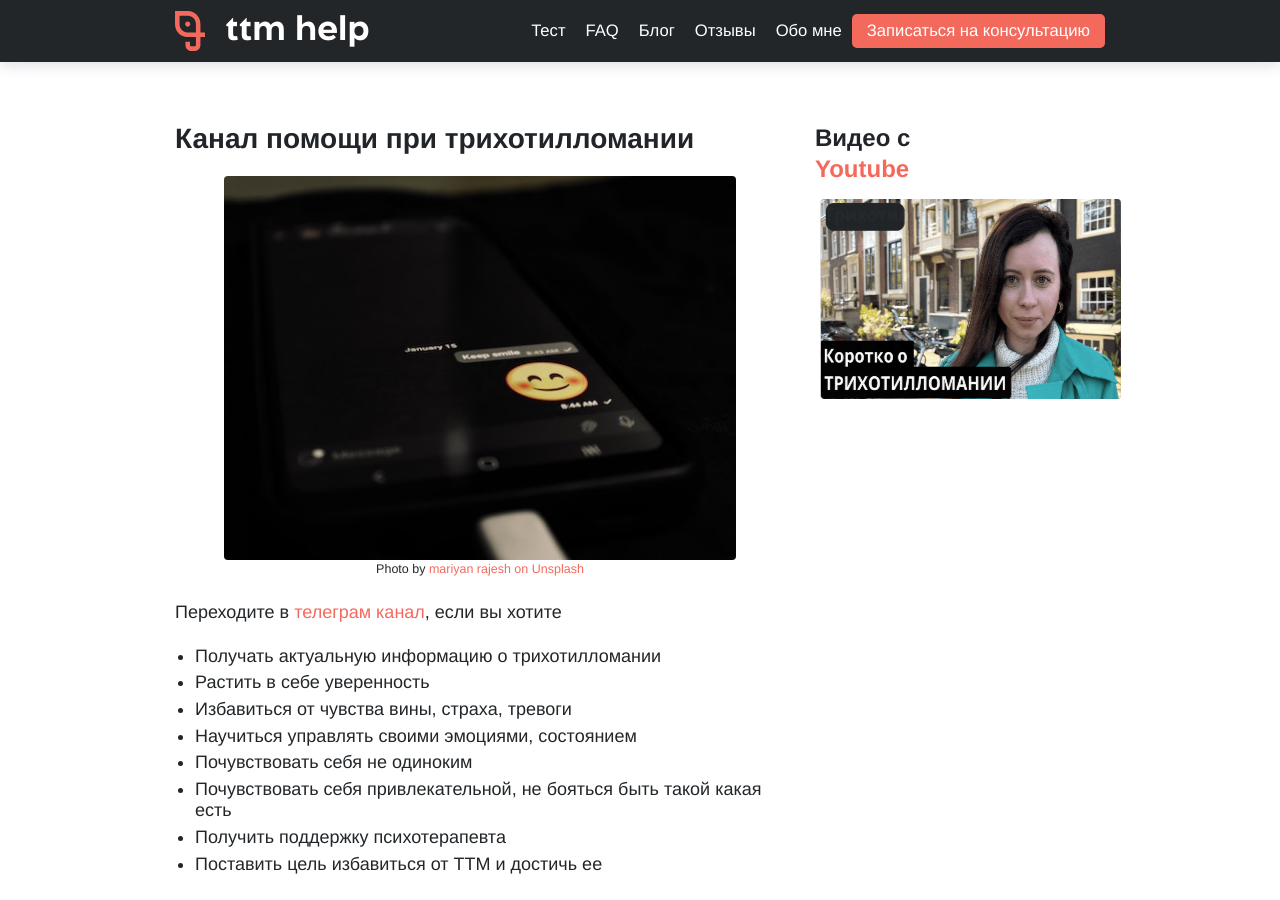
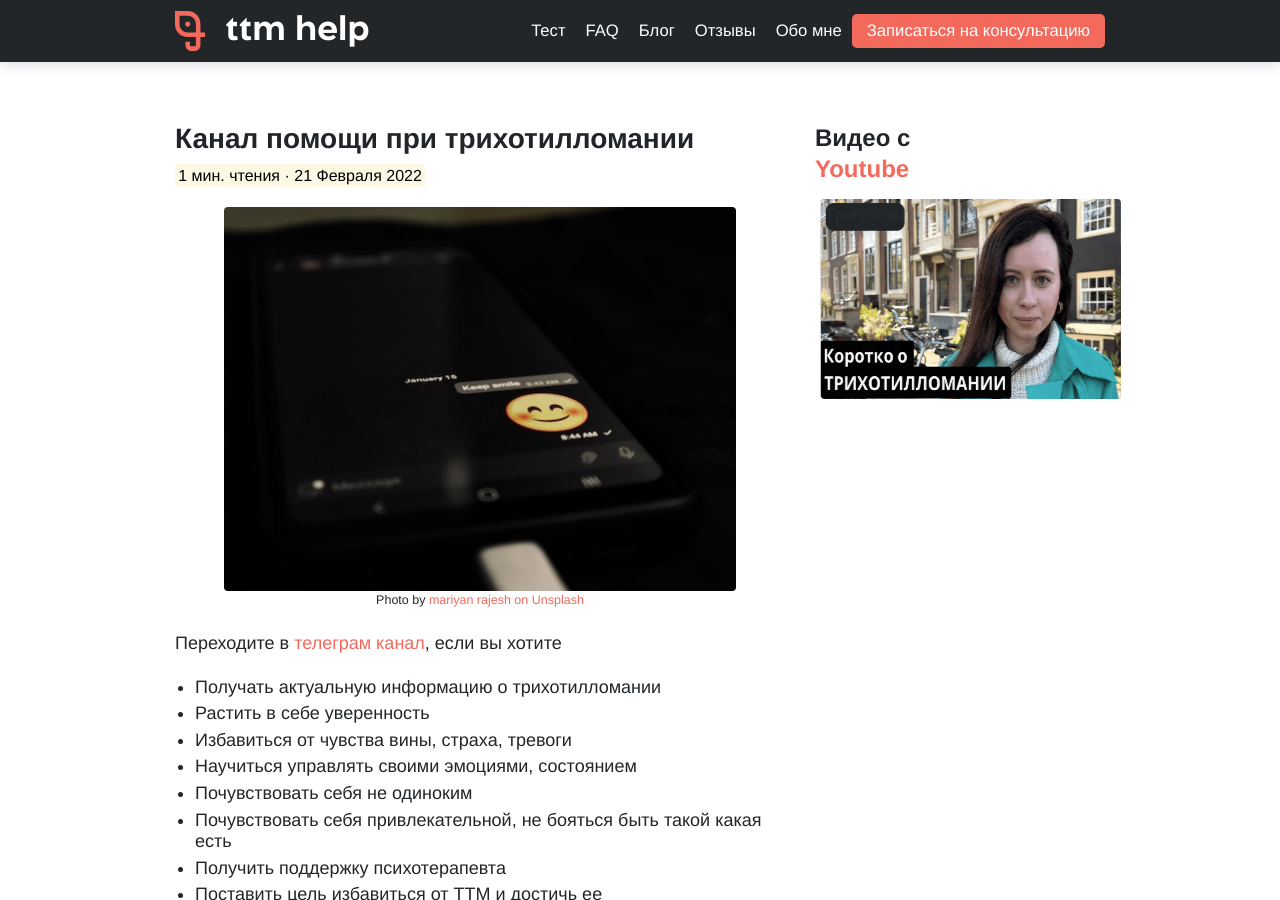
Before and after one commit to ttm-help/ttm-help.github.io, a Jekyll site: the page built from _posts/2022-02-21-TTM-channel.md, in a window 1280 px wide and 900 px high. Built offline with Jekyll 4.4.1, drawn with Linux system fonts in a browser that asks for light colours.

Commit message:
add article info

```diff
--- /dev/null
+++ b/_includes/article-info.html
@@ -0,0 +1,13 @@
+{% assign words = content | number_of_words %}
+
+{% if words < 360 %}
+    {% assign remain_time_text = '1 мин.' %}
+{% else %}
+   {% capture remain_time_text %}{{ words | divided_by:180 }} мин.{% endcapture %}
+{% endif %}
+
+{% assign month_index = page.date | date: "%-m" | minus: 1 %}
+{% assign month = site.data.russian.months[month_index] %}
+
+
+{{ remain_time_text }} чтения · {{ page.date | date: "%-d" }} {{ month }} {{ page.date | date: "%Y" }}
--- a/_layouts/post.html
+++ b/_layouts/post.html
@@ -6,7 +6,10 @@ layout: default
     <div class="row">
         <div class="col-12 col-md-8 mb-3">
             <div class="content">
-                <h1>{{page.title}}</h1>
+                <h1 class="mb-1">{{page.title}}</h1>
+                <div class="mb-2">
+                    <mark>{% include article-info.html %}</mark>
+                </div>
                 <div>{{content}}</div>
 
                 <div class="pt-1">
```
Also changed, not shown: _data/russian.yml (added, +13 -0 lines).
